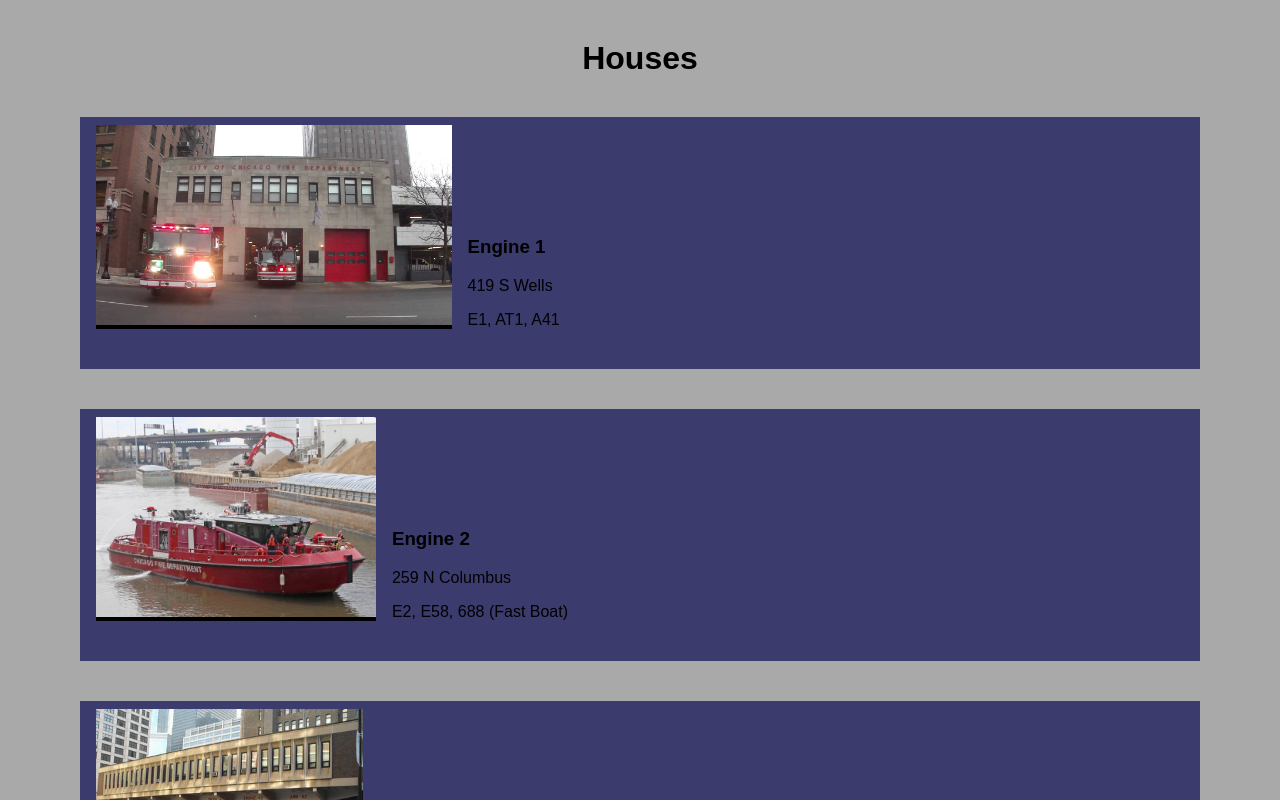
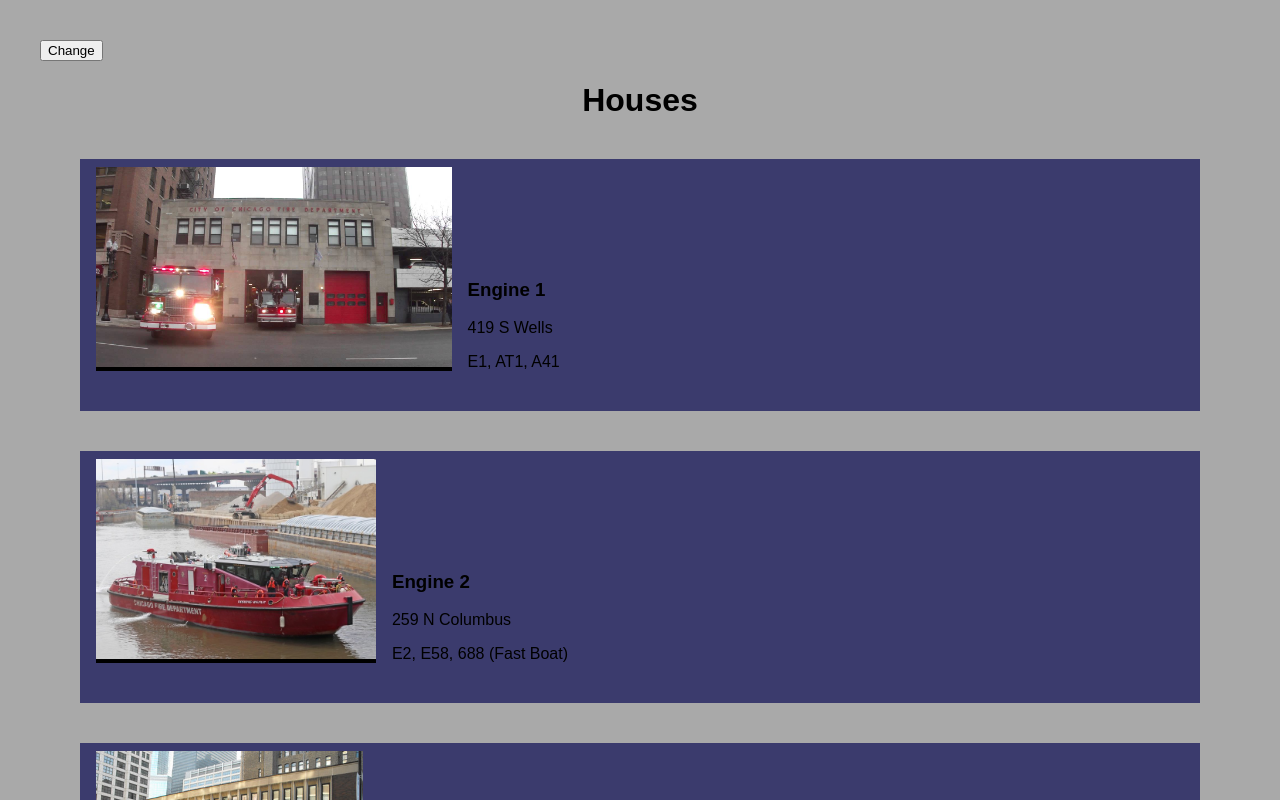
Before and after one commit to christopherfanning/cfd.list.react, a React (Create React App) app: page / in a window 1280 px wide. Shown: the top 800 px of the page. Built offline with nearby package versions, Linux system fonts and the light colour scheme.

Commit message:
Change House component name, Add Seach component.

```diff
--- a/src/App.js
+++ b/src/App.js
@@ -1,15 +1,21 @@
 import "./App.css";
-import Person from "./Person";
+import Person from "./House";
 import house from "./Data";
-import "./Person";
+import "./House";
+import Search from "./Search";
 
 function App() {
   return (
     <div className="App">
       <header className="App-header"></header>
+      <Search></Search>
       <h1>Houses</h1>
       {house.map((value, index) => {
-        return <Person index={index}>{value}</Person>;
+        return (
+          <Person key={index} index={index}>
+            {value}
+          </Person>
+        );
       })}
     </div>
   );
--- /dev/null
+++ b/src/Search.js
@@ -0,0 +1,19 @@
+import React, { Component } from "react";
+
+export default class Search extends Component {
+  change() {
+    //Update the list.
+    console.log("I got a click");
+    return;
+  }
+
+  render() {
+    return (
+      <div>
+        <button id="change" onClick={this.change}>
+          Change
+        </button>
+      </div>
+    );
+  }
+}
```
Also changed, not shown: src/House.js (renamed from src/Person.js), 1 other file (tests, documents, lock files or other folders).
